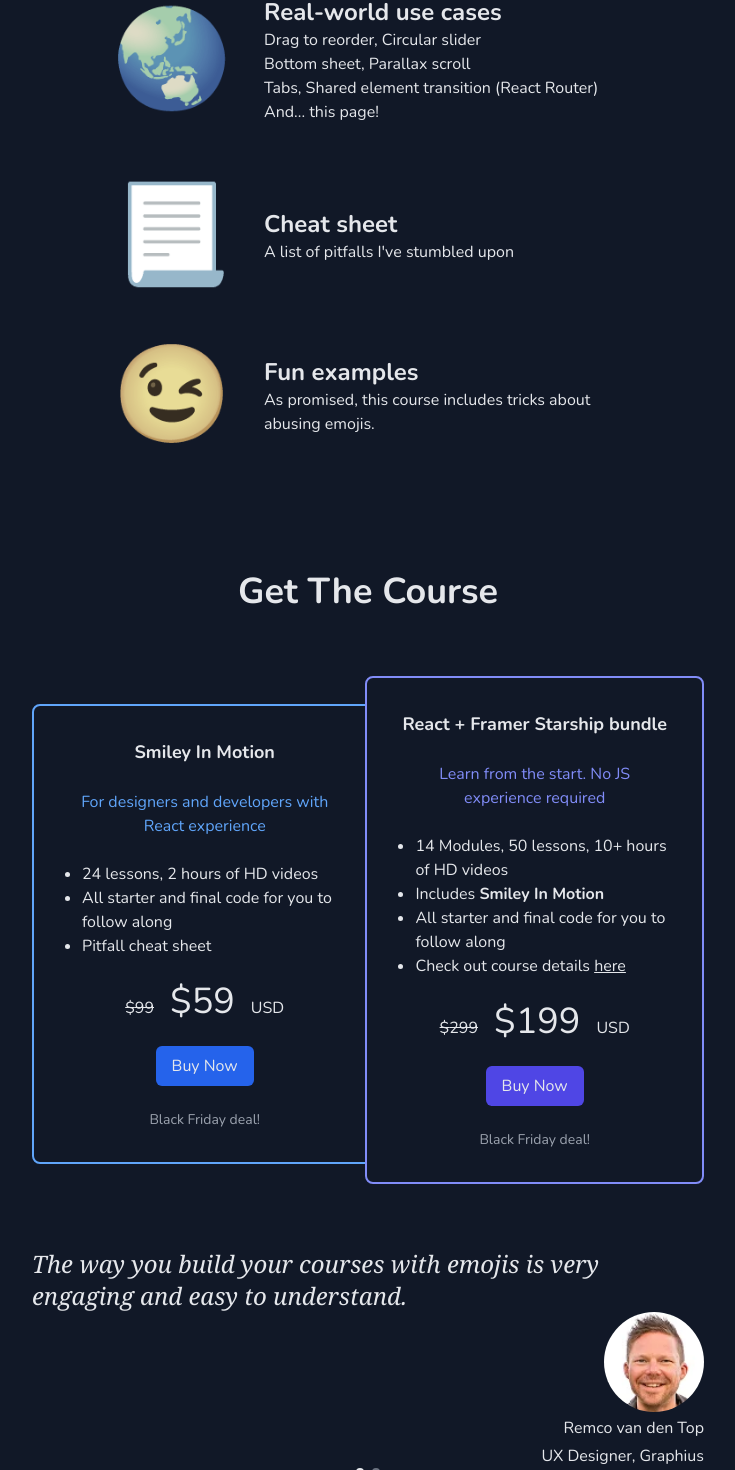
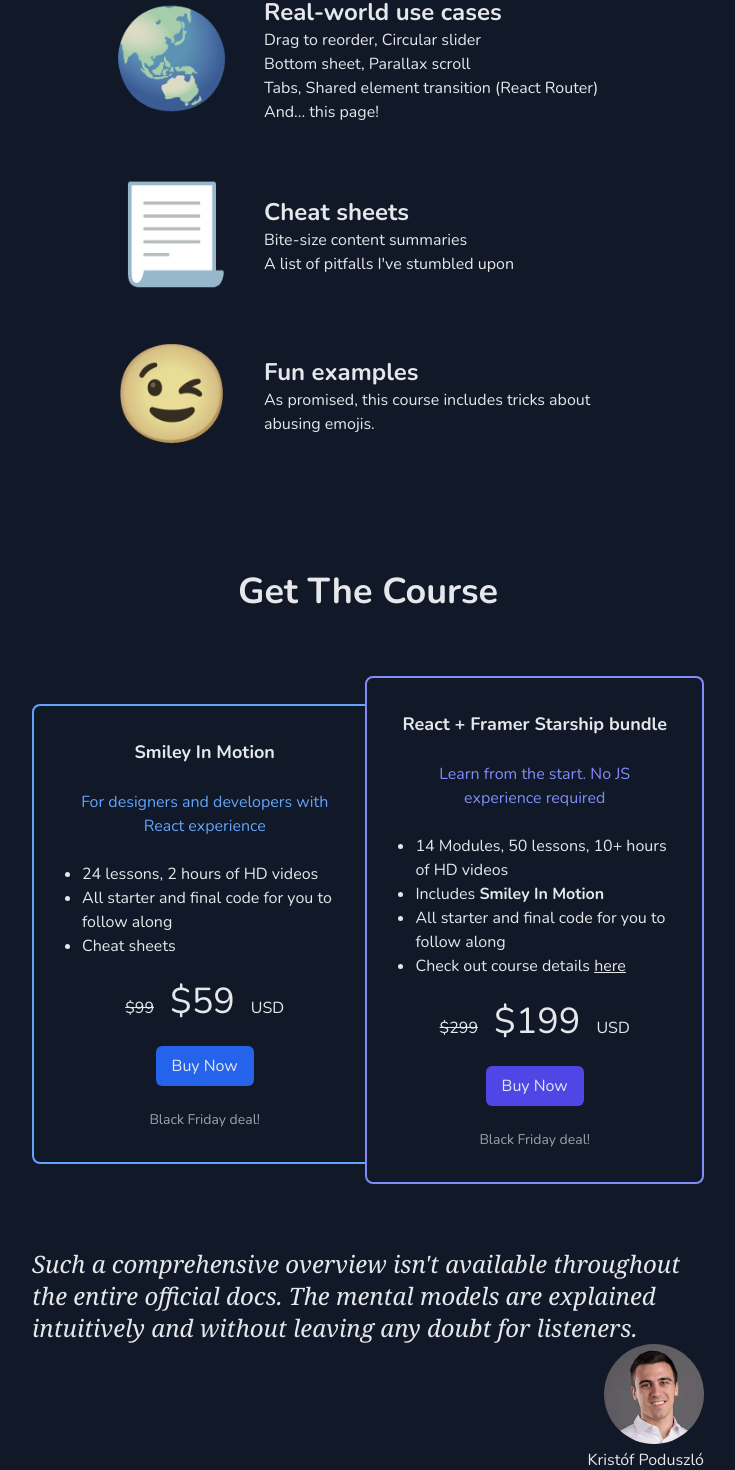
Before and after one commit to lintonye/smileys-in-motion, a Next.js app in the folder smileysinmotion.com/: page / in a window 1280 px wide. Shown: the part 3182-4652 px from the top of the page, without its empty margins (272-1007 px from the left). Built offline with nearby package versions, Linux system fonts and the light colour scheme.

Commit message:
Update quotes

```diff
--- a/smileysinmotion.com/components/Home.js
+++ b/smileysinmotion.com/components/Home.js
@@ -547,7 +547,8 @@ function CourseIntro() {
             <li>Tabs, Shared element transition (React Router)</li>
             <li>And... this page!</li>
           </Feature>
-          <Feature emoji="📃" title="Cheat sheet">
+          <Feature emoji="📃" title="Cheat sheets">
+            <li>Bite-size content summaries</li>
             <li>A list of pitfalls I've stumbled upon</li>
           </Feature>
           <Feature emoji="😉" title="Fun examples">
@@ -659,7 +660,7 @@ function Pricing() {
         >
           <li>24 lessons, 2 hours of HD videos</li>
           <li>All starter and final code for you to follow along</li>
-          <li>Pitfall cheat sheet</li>
+          <li>Cheat sheets</li>
         </PricingCard>
         <PricingCard
           featured
@@ -688,15 +689,6 @@ function Pricing() {
       </div>
       <Carrousel className="max-w-2xl mx-auto">
         <Quote
-          photo="/images/remco.webp"
-          name="Remco van den Top"
-          company="Graphius"
-          title="UX Designer"
-        >
-          The way you build your courses with emojis is very engaging and easy
-          to understand.
-        </Quote>
-        <Quote
           photo="/images/kristof.webp"
           name="Kristóf Poduszló"
           company="Copyfolio"
@@ -706,6 +698,15 @@ function Pricing() {
           Such a comprehensive overview isn't available throughout the entire
           official docs. The mental models are explained intuitively and without
           leaving any doubt for listeners.
+        </Quote>
+        <Quote
+          photo="/images/remco.webp"
+          name="Remco van den Top"
+          company="Graphius"
+          title="UX Designer"
+        >
+          The way you build your courses with emojis is very engaging and easy
+          to understand.
         </Quote>
       </Carrousel>
     </Page>
```
